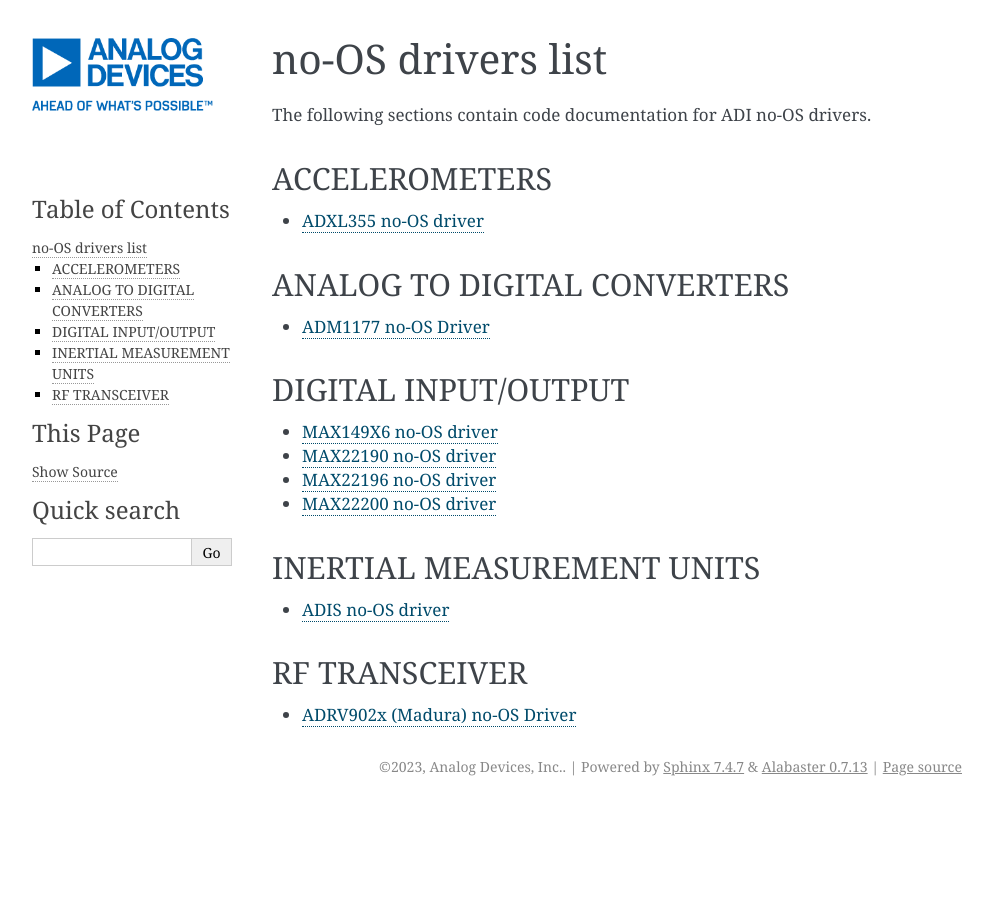
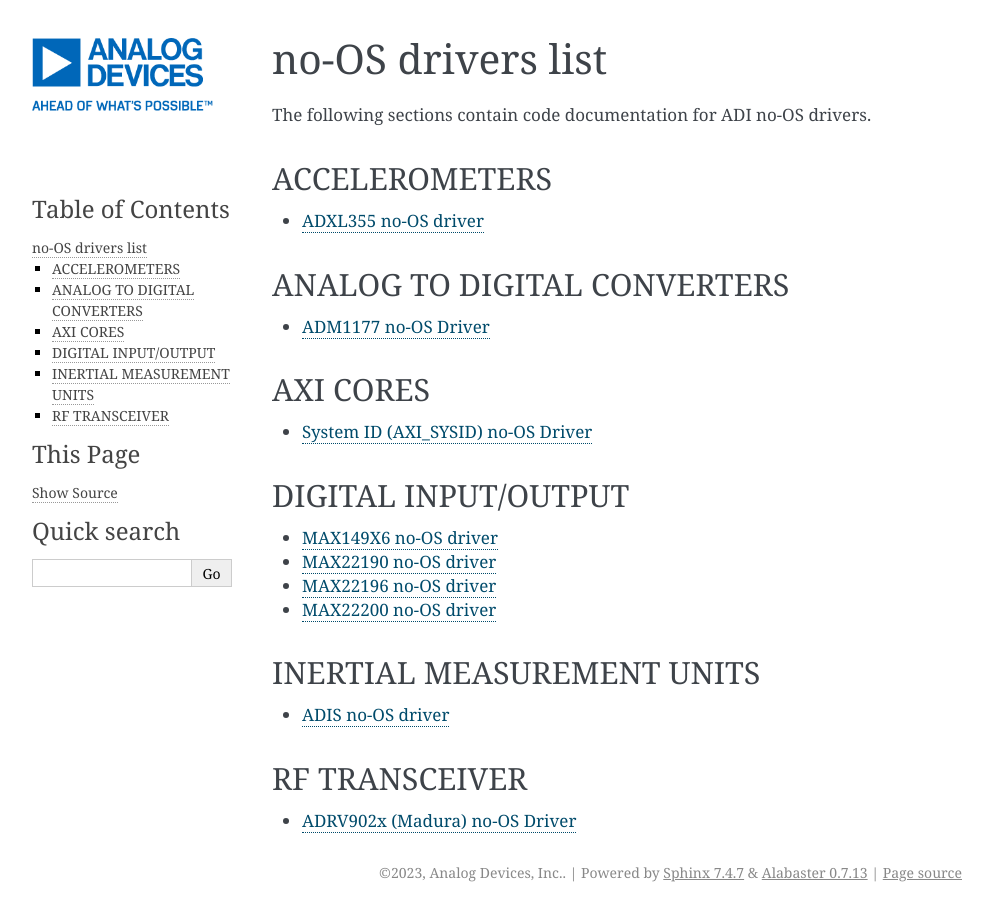
Before and after one commit to CiprianRegus/no-OS-core, a Sphinx documentation site: the page built from doc/sphinx/source/drivers_doc.rst, in a window 1280 px wide. Shown: the whole page, without its empty margins (148-1141 px from the left). Built offline with Sphinx 7.4.7, drawn with Linux system fonts in a browser that asks for light colours.

Commit message:
drivers: axi_core: axi_sysid: Add documentation
Add documentation for the System ID driver.

Signed-off-by: George Mois <george.mois@analog.com>

```diff
--- /dev/null
+++ b/doc/sphinx/source/drivers/axi_sysid.rst
@@ -0,0 +1 @@
+.. include:: ../../../../drivers/axi_core/axi_sysid/README.rst
--- a/doc/sphinx/source/drivers_doc.rst
+++ b/doc/sphinx/source/drivers_doc.rst
@@ -17,6 +17,13 @@ ANALOG TO DIGITAL CONVERTERS
    :maxdepth: 1
 
    drivers/adm1177
+
+AXI CORES
+=========
+.. toctree::
+   :maxdepth: 1
+
+   drivers/axi_sysid
 
 DIGITAL INPUT/OUTPUT
 ==========================
```
Also changed, not shown: drivers/axi_core/axi_sysid/README.rst (added).
